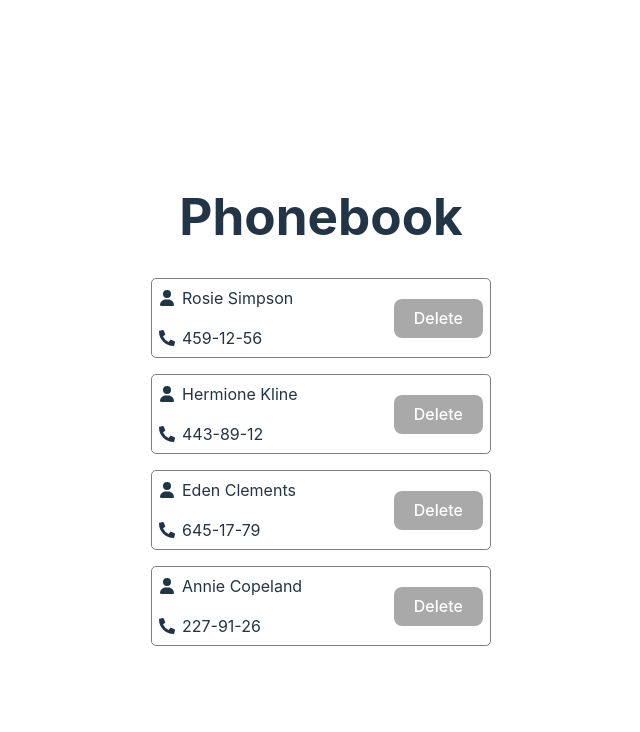
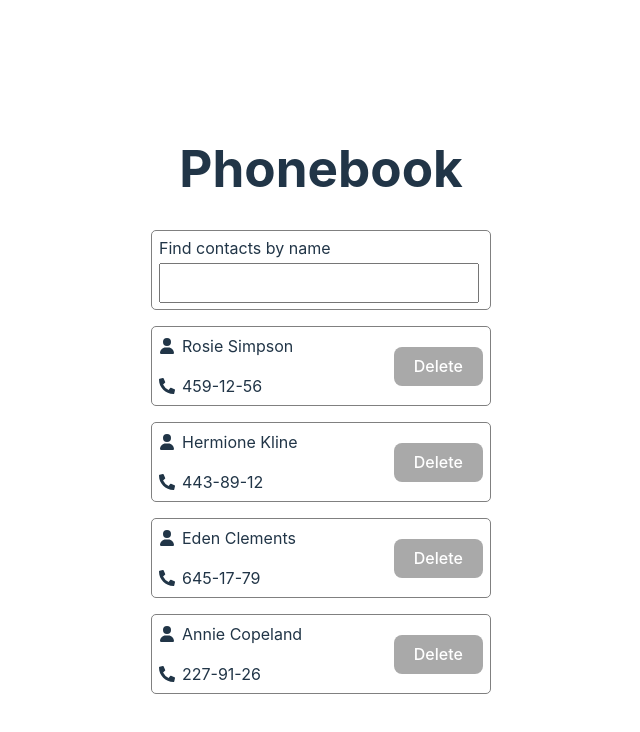
Before and after one commit to JuShapiro/goit-react-hw-03, a React (Vite) app: page / in a window 1280 px wide. Shown: the top 732 px of the page, without its empty margins (319-959 px from the left). Built offline with nearby package versions, Linux system fonts and the light colour scheme.

Commit message:
2StepDone

```diff
--- a/src/App.jsx
+++ b/src/App.jsx
@@ -9,12 +9,21 @@ import initialContacts from "./components/contacts.json";
 
 const App = () => {
   const [contacts, setContacts] = useState(initialContacts);
+
+  const [filter, setFilter] = useState("");
+  const filteredContacts = contacts.filter((contact) =>
+    contact.name.toLowerCase().includes(filter.toLowerCase())
+  );
+
+  const resetFilter = () => {
+    setFilter("");
+  };
   return (
     <div>
       <h1>Phonebook</h1>
       <ContactForm />
-      <SearchBox />
-      <ContactList contacts={contacts} />
+      <SearchBox value={filter} onFilter={setFilter} onReset={resetFilter} />
+      <ContactList contacts={filteredContacts} />
     </div>
   );
 };
--- a/src/components/SearchBox/SearchBox.jsx
+++ b/src/components/SearchBox/SearchBox.jsx
@@ -1,5 +1,20 @@
-const SearchBox = () => {
-  return <div></div>;
+import css from "./SearchBox.module.css";
+
+const SearchBox = ({ value, onFilter }) => {
+  return (
+    <div className={css.searchField}>
+      <label htmlFor="searchField" className={css.label}>
+        Find contacts by name
+      </label>
+      <input
+        type="text"
+        name="searchField"
+        value={value}
+        onChange={(event) => onFilter(event.target.value)}
+        className={css.input}
+      />
+    </div>
+  );
 };
 
 export default SearchBox;
--- a/src/components/SearchBox/SearchBox.module.css
+++ b/src/components/SearchBox/SearchBox.module.css
@@ -0,0 +1,20 @@
+.searchField {
+  border: 1px solid grey;
+  border-radius: 5px;
+  width: 340px;
+  height: 80px;
+  display: flex;
+  flex-direction: column;
+  gap: 3px;
+  margin-bottom: 16px;
+}
+.label {
+  margin-top: 5px;
+  margin-left: 7px;
+  text-align: left;
+}
+.input {
+  width: 320px;
+  height: 40px;
+  margin-left: 7px;
+}
```
